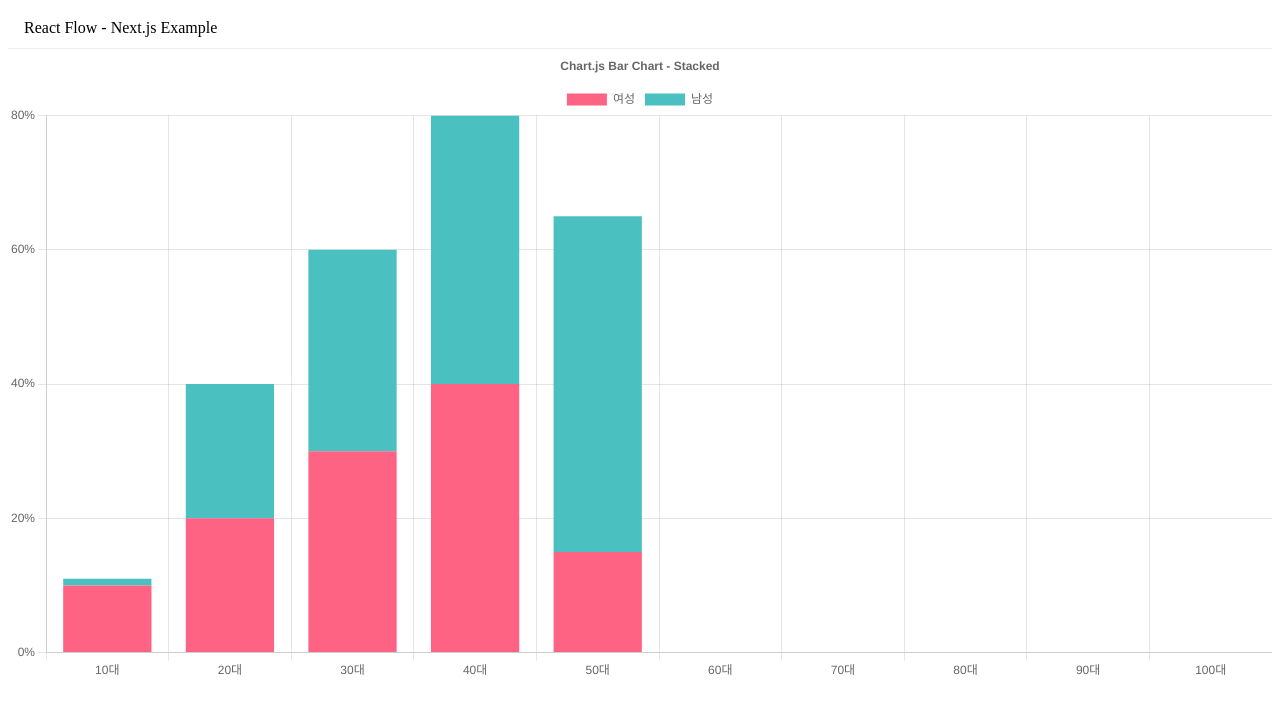
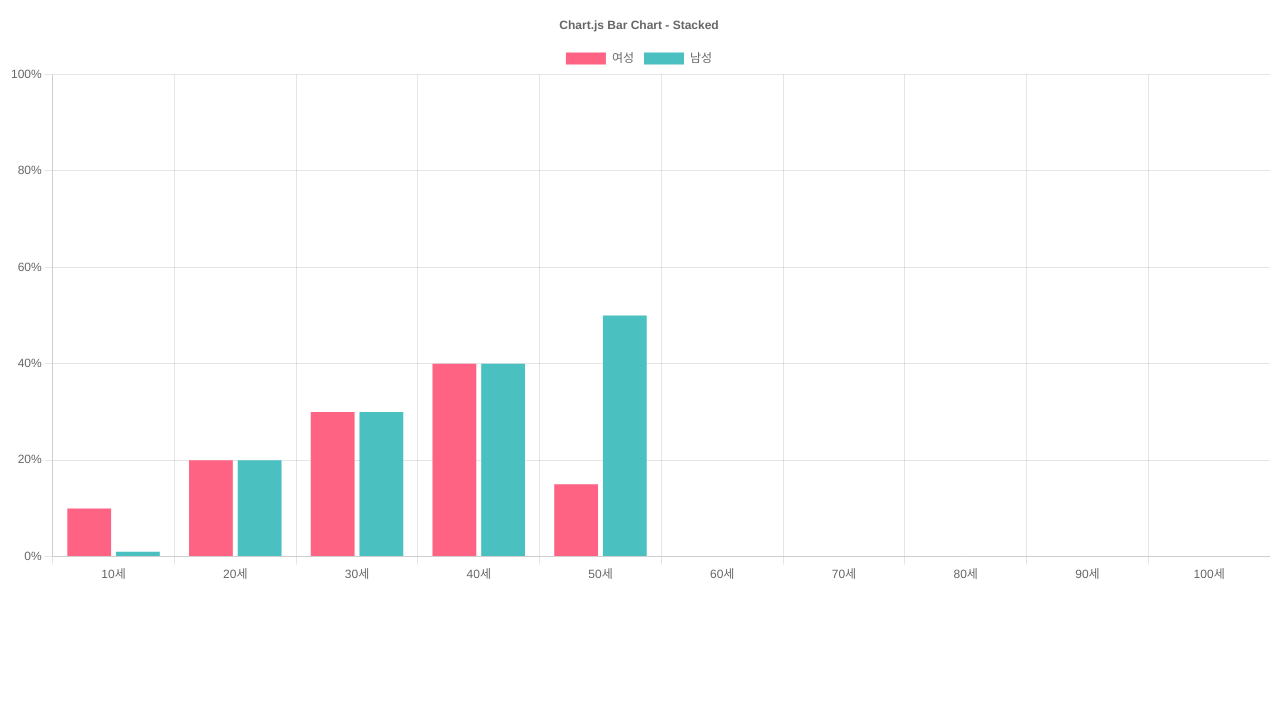
Before and after one commit to mujaen/next-react-flow, a Next.js app: page / in a window 1280 px wide. Shown: the top 714 px of the page. Built offline with nearby package versions, Linux system fonts and the light colour scheme.

Commit message:
Y축 수정

```diff
--- a/src/pages/index.tsx
+++ b/src/pages/index.tsx
@@ -32,10 +32,10 @@ export const options = {
   },
   scales: {
     x: {
-      stacked: true,
+      stacked: false,
     },
     y: {
-      stacked: true,
+      stacked: false,
       ticks: {
         stepSize: 20,
         min: 0,
@@ -44,15 +44,14 @@ export const options = {
           return value + "%"
         }
       },
-      scaleLabel: {
-        display: true,
-        labelString: "Percentage"
-      }
+      afterDataLimits: (scale) => {
+        scale.max = 100;
+      },
     },
   },
 };
 
-const labels = ['10대', '20대', '30대', '40대', '50대', '60대', '70대', '80대', '90대', '100대'];
+const labels = ['10세', '20세', '30세', '40세', '50세', '60세', '70세', '80세', '90세', '100세'];
 
 export const data = {
   labels,
@@ -80,8 +79,8 @@ const Home: NextPage = () => {
         <link rel="icon" href="/favicon.ico" />
       </Head>
 
-      <header className={styles.header}>React Flow - Next.js Example</header>
-      <Bar options={options} data={data} />
+
+      <Bar options={options} data={data} width="700px" height="320px" />
     </div>
   );
 };
```
